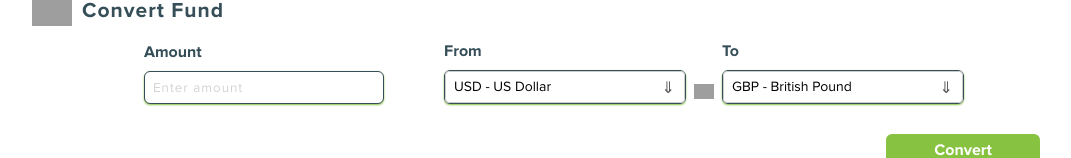
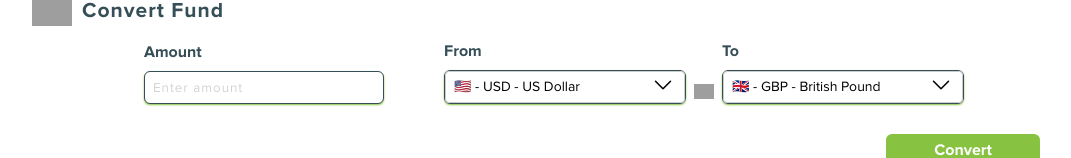
Before and after one commit to huveyda/easy-exchange, an Angular app: page / in a window 1280 px wide. Shown: the part 1345-1503 px from the top of the page, without its empty margins (86-1157 px from the left). Built offline with nearby package versions, Linux system fonts and the light colour scheme; grey boxes are pictures that could not be loaded.

Commit message:
fixes css

```diff
--- a/src/app/exchange-rate-calculator/exchange-rate-calculator.component.css
+++ b/src/app/exchange-rate-calculator/exchange-rate-calculator.component.css
@@ -62,7 +62,7 @@ label {
 
 .select-container {
   position: relative;
-  /* display: inline-block; */
+  display: inline-block;
   width: 240px; /* Set the width as needed */
   margin-top: 10px;
   border: 1px solid #354e57;
@@ -73,35 +73,29 @@ label {
 .select-container select {
   display: inline-block;
   width: 100%;
-  padding: 8px; /* Adjust padding as needed */
+  padding: 8px;
   font-family: "MyFont";
-  font-size: 14px; /* Adjust font size as needed */
-  border: 1px solid #ccc; /* Border color */
-  border-radius: 4px; /* Border radius */
+  font-size: 14px;
+  border: 1px solid #ccc;
+  border-radius: 4px;
   box-sizing: border-box;
-  appearance: none; /* Remove default arrow */
-  background-color: #fff; /* Background color */
+  appearance: none;
+  background-color: #fff;
   cursor: pointer;
 }
 .select-container select:focus {
-  outline: none; /* Remove focus outline */
-  border-color: #354e57; /* Border color on focus */
+  outline: none;
+  border-color: #354e57;
 }
 
-.select-container::before {
-  content: "\21D3"; /* Unicode character for down arrow */
+.select-container::after {
+  content: url("../../assets/images/down-arrow.png");
   position: absolute;
   top: 50%;
   right: 10px;
   transform: translateY(-50%);
-  color: #555; /* Arrow color */
-  pointer-events: none; /* Ensure the arrow doesn't interfere with select */
-}
-
-.select-container select option {
-  background-color: #f5f5f5; /* Background color for options */
-  color: #333; /* Text color for options */
-  padding: 8px; /* Padding for options */
+  color: #555;
+  pointer-events: none;
 }
 
 .calculator-area {
@@ -157,6 +151,7 @@ h1 {
   margin-left: 96px;
 }
 
+/*MEDIA*/
 @media screen and (max-width: 768px) {
   .convert-container {
     padding: 40px;
@@ -201,7 +196,7 @@ h1 {
   .exchange,
   .convert-button,
   .result {
-    margin: 10px 20px;
+    margin: 10px 80px;
   }
 
   .calculator-area {
--- a/src/app/exchange-rate-calculator/exchange-rate-calculator.component.html
+++ b/src/app/exchange-rate-calculator/exchange-rate-calculator.component.html
@@ -26,9 +26,9 @@
       </div>
       <div class="select-container">
         <select #currenciesFrom (change)="onSelectFrom(currenciesFrom.value)">
-          <option value="USD">USD - US Dollar</option>
-          <option value="GBP">GBP - British Pound</option>
-          <option value="EUR">EUR - Euro</option>
+          <option value="USD">🇺🇸 - USD - US Dollar</option>
+          <option value="GBP">🇬🇧 - GBP - British Pound</option>
+          <option value="EUR">🇪🇺 - EUR - Euro</option>
         </select>
       </div>
     </div>
@@ -49,9 +49,9 @@
       </div>
       <div class="select-container">
         <select #currenciesTo (change)="onSelectTo(currenciesTo.value)">
-          <option value="GBP">GBP - British Pound</option>
-          <option value="USD">USD - US Dollar</option>
-          <option value="EUR">EUR - Euro</option>
+          <option value="GBP">🇬🇧 - GBP - British Pound</option>
+          <option value="USD">🇺🇸 - USD - US Dollar</option>
+          <option value="EUR">🇪🇺 - EUR - Euro</option>
         </select>
       </div>
     </div>
--- a/src/app/exchange-rate-calculator/exchange-rate-calculator.component.ts
+++ b/src/app/exchange-rate-calculator/exchange-rate-calculator.component.ts
@@ -10,8 +10,8 @@ import { CommonModule } from '@angular/common';
   styleUrl: './exchange-rate-calculator.component.css',
 })
 export class ExchangeRateCalculatorComponent implements OnInit {
-  from = '';
-  to = '';
+  from = 'USD';
+  to = 'GBP';
   formattedFrom = '';
   formattedTo = '';
   amount = 0;
```
Also changed, not shown: package.json (+3 -13 lines).
